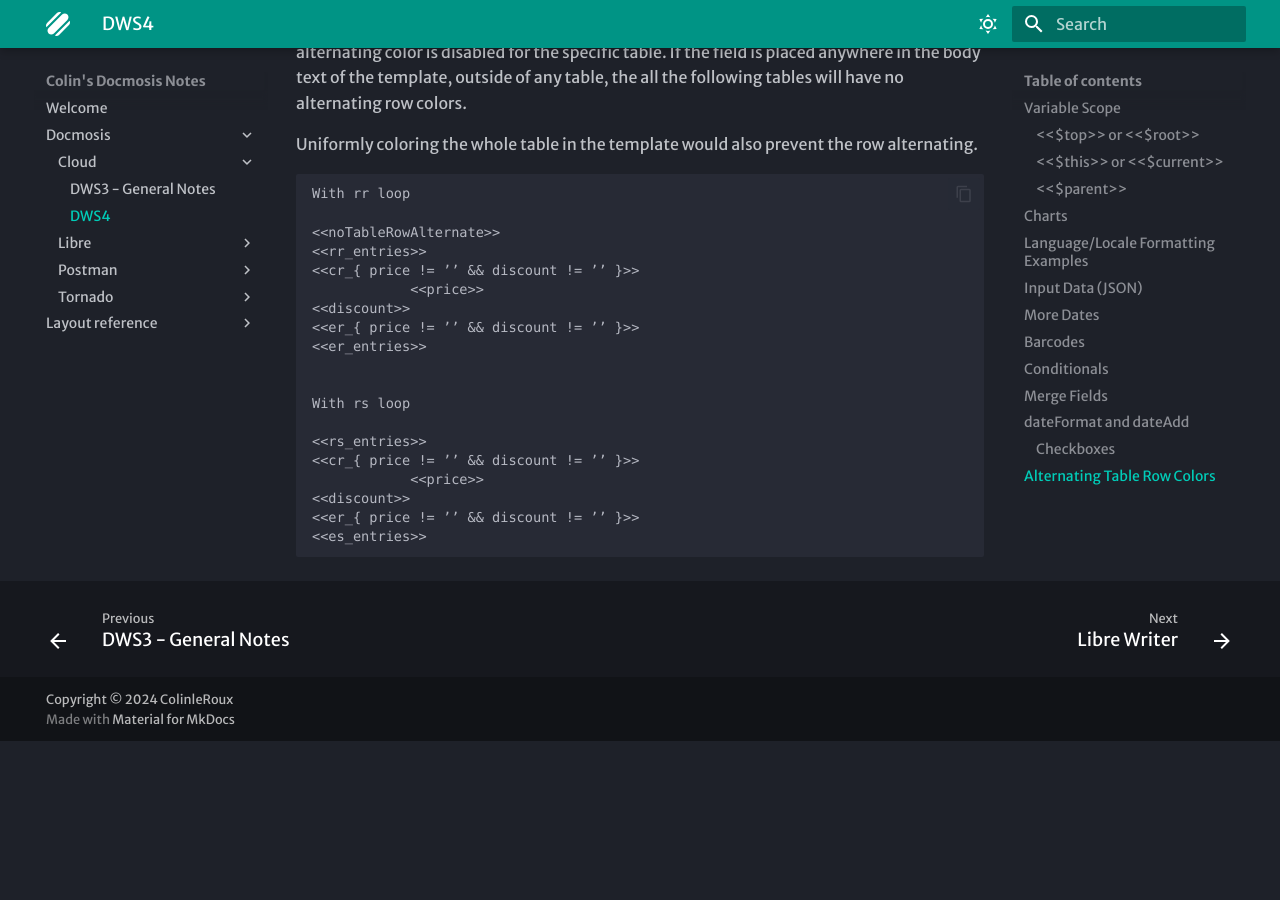
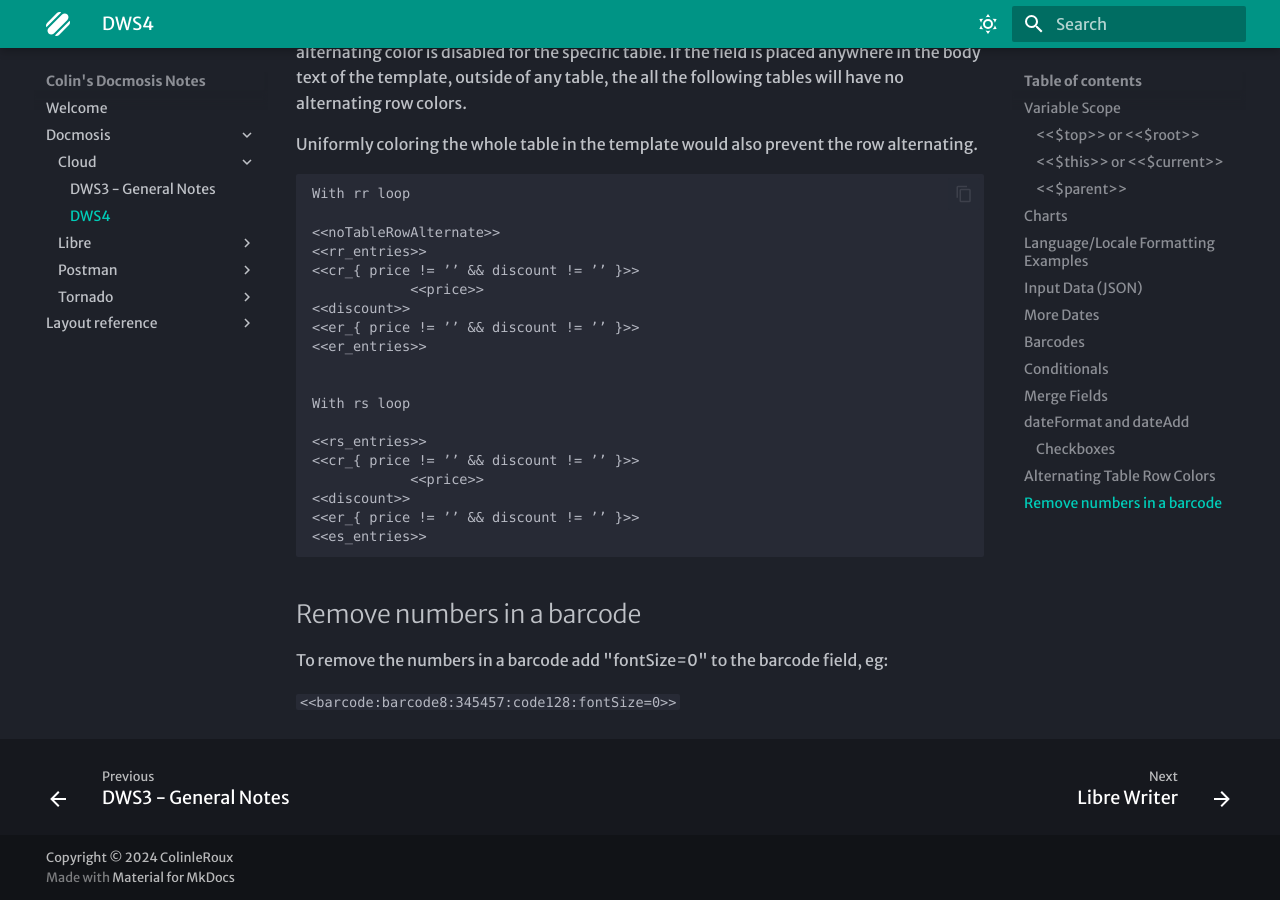
Before and after one commit to colinleroux/DocmosisDocumentation, an MkDocs documentation site: the page built from docs/Docmosis/Cloud/DWS4.md, in a window 1280 px wide and 900 px high, scrolled down 6371 px. Built offline with MkDocs 1.6.1 and Material for MkDocs 9.7.7, drawn with Linux system fonts in a browser that asks for light colours; some web fonts are replaced; before the commit the page ends 7112 px from its top, so only the background shows below that.

Commit message:
added barcode

````diff
--- a/docs/Docmosis/Cloud/DWS4.md
+++ b/docs/Docmosis/Cloud/DWS4.md
@@ -289,6 +289,10 @@ With rs loop
 <<er_{ price != ’’ && discount != ’’ }>>
 <<es_entries>>
 
+```
 
+## Remove numbers in a barcode
 
-```
+To remove the numbers in a barcode add "fontSize=0" to the barcode field, eg:
+
+`<<barcode:barcode8:345457:code128:fontSize=0>>`
````
